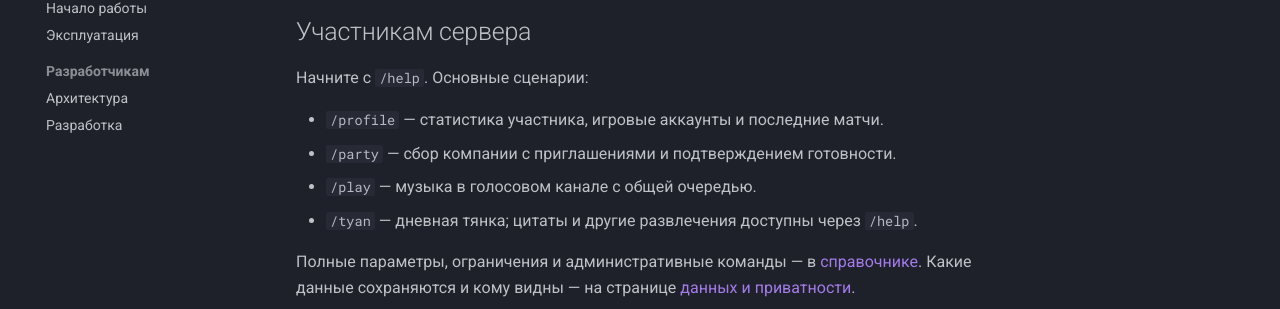
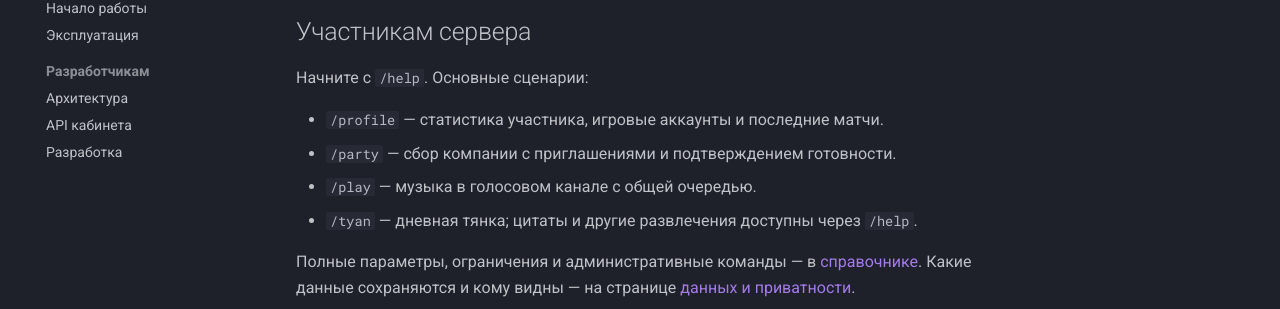
Before and after one commit to Twinlab/pd_bot, an MkDocs documentation site: the page built from docs/index.md, in a window 1280 px wide. Shown: the part 282-591 px from the top of the page. Built offline with MkDocs 1.6.1 and Material for MkDocs 9.7.7, drawn with Linux system fonts in a browser that asks for light colours; comment, search, counter and statistics services are not loaded.

Commit message:
Add portal API page to documentation navigation

```diff
--- a/mkdocs.yml
+++ b/mkdocs.yml
@@ -70,4 +70,5 @@ nav:
       - Эксплуатация: deployment.md
   - Разработчикам:
       - Архитектура: architecture.md
+      - API кабинета: portal-api.md
       - Разработка: style-guide.md
```
